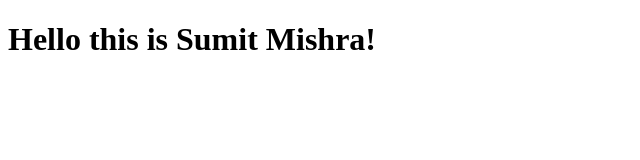
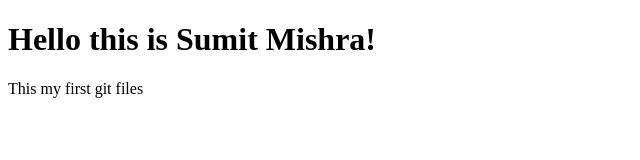
Before and after one commit to sumitsmistri/sumitideaenvy, a plain HTML site: page index.html in a window 1280 px wide. Shown: the whole page, without its empty margins (0-640 px from the left). Drawn offline with Linux system fonts and the light colour scheme.

Commit message:
chended index file
addwd a paragraph text..

```diff
--- a/index.html
+++ b/index.html
@@ -8,5 +8,6 @@
 </head>
 <body>
     <h1>Hello this is Sumit Mishra!</h1>
+    <p>This my first git files</p>
 </body>
 </html>
```
